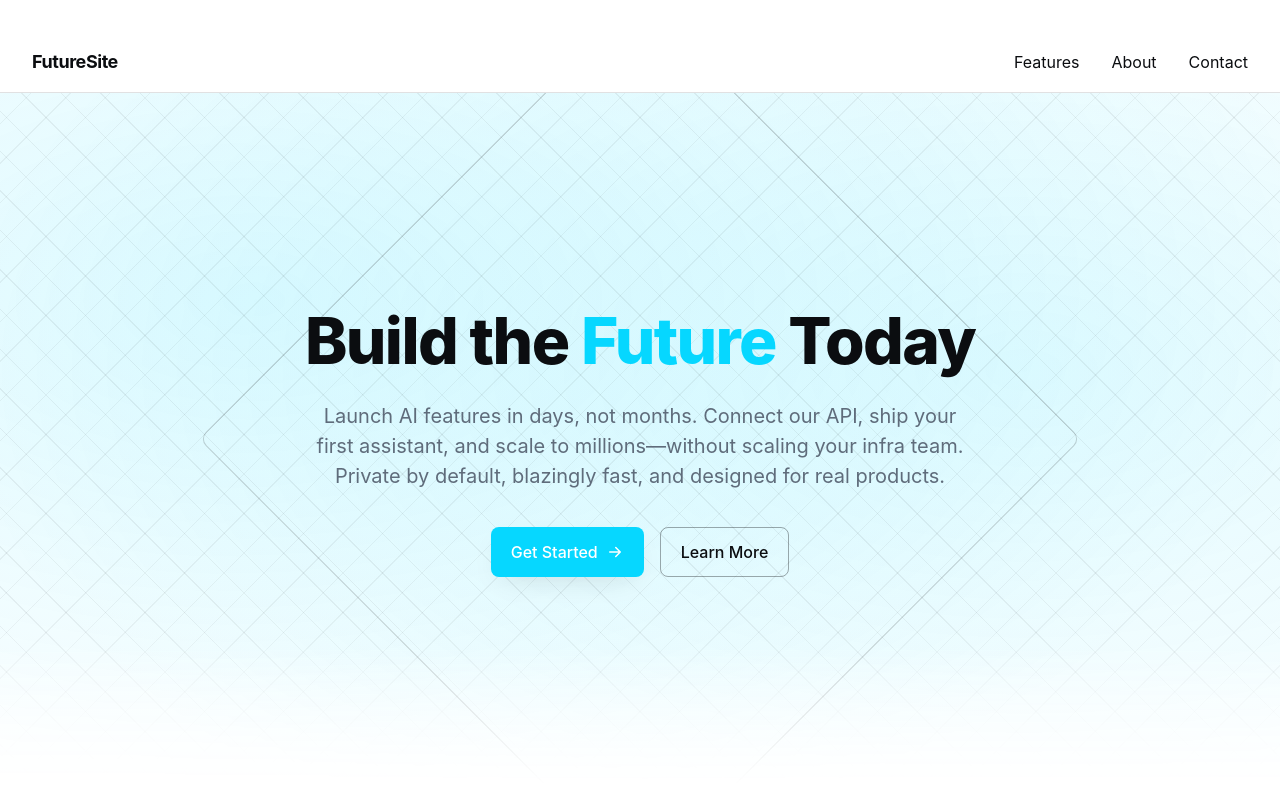
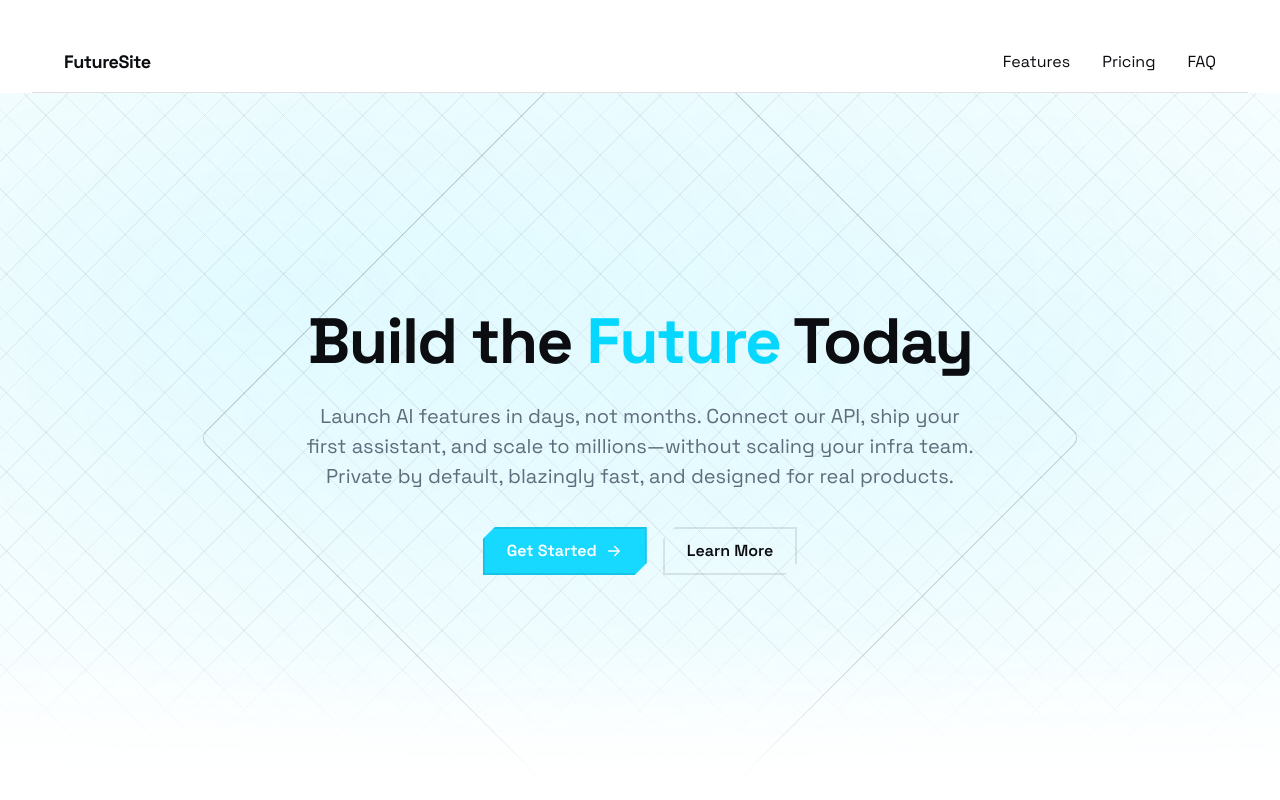
Before and after one commit to Zetchu/FinalProjectProgrammingInteracitivty, a React (Vite) app in the folder final-project/: page / in a window 1280 px wide. Shown: the top 800 px of the page. Built offline with nearby package versions, Linux system fonts and the light colour scheme.

Commit message:
font update, some styling changes

```diff
--- a/final-project/index.html
+++ b/final-project/index.html
@@ -6,6 +6,19 @@
       rel="icon"
       type="image/svg+xml"
       href="/ai.svg"
+    />
+    <link
+      rel="preconnect"
+      href="https://fonts.googleapis.com"
+    />
+    <link
+      rel="preconnect"
+      href="https://fonts.gstatic.com"
+      crossorigin
+    />
+    <link
+      href="https://fonts.googleapis.com/css2?family=Space+Grotesk:wght@300..700&display=swap"
+      rel="stylesheet"
     />
     <meta
       name="viewport"
--- a/final-project/src/index.css
+++ b/final-project/src/index.css
@@ -3,7 +3,7 @@
 /* ==== Theme (Tailwind v4 tokens) ==== */
 @theme {
   /* fonts */
-  --font-sans: 'Geist', 'Inter', ui-sans-serif, system-ui, -apple-system,
+  --font-sans: 'Space Grotesk', ui-sans-serif, system-ui, -apple-system,
     'Segoe UI', Roboto, 'Helvetica Neue', Arial, 'Noto Sans',
     'Apple Color Emoji', 'Segoe UI Emoji';
 
@@ -113,9 +113,10 @@
 /* ==== Hero background helpers ==== */
 .hero-wrap {
   position: relative;
+  z-index: 0;
   isolation: isolate;
-  --haze1: color-mix(in srgb, var(--color-accent) 14%, transparent);
-  --haze2: color-mix(in srgb, var(--color-accent) 12%, transparent);
+  --haze1: color-mix(in srgb, var(--color-accent) 10%, transparent);
+  --haze2: color-mix(in srgb, var(--color-accent) 8%, transparent);
   background: radial-gradient(
       120% 120% at 20% 30%,
       var(--haze1) 0%,
@@ -147,6 +148,67 @@
   pointer-events: none;
 }
 
+@layer components {
+  /* Base notched shape */
+  .btn-notch {
+    @apply relative inline-flex items-center gap-2 px-6 py-3 font-semibold transition duration-200;
+    clip-path: polygon(
+      10px 0,
+      /* ↖ top-left notch */ 100% 0,
+      /* top-right */ 100% calc(100% - 10px),
+      /* ↘ bottom-right notch start */ calc(100% - 10px) 100%,
+      /* ↘ bottom-right notch end   */ 0 100%,
+      /* bottom-left */ 0 10px /* back up left edge */
+    );
+  }
+
+  /* Filled (left button) */
+  .btn-notch--primary {
+    background: color-mix(in srgb, var(--color-fg) 92%, transparent);
+    color: var(--color-bg);
+    box-shadow: 0 8px 24px rgba(0, 0, 0, 0.18);
+  }
+  .btn-notch--primary:hover {
+    transform: translateY(-1px);
+  }
+
+  /* Thin border line that follows the notch (for both variants) */
+  .btn-notch::before {
+    content: '';
+    position: absolute;
+    inset: 0;
+    clip-path: inherit;
+    border: 2px solid color-mix(in srgb, var(--color-fg) 10%, transparent);
+    pointer-events: none;
+    border-radius: 0; /* keep crisp */
+  }
+
+  /* Outlined (right button) */
+  .btn-notch--ghost {
+    background: transparent;
+    color: var(--color-fg);
+  }
+  .btn-notch--ghost:hover {
+    background: color-mix(in srgb, var(--color-fg) 5%, transparent);
+  }
+
+  .btn-notch--primary {
+    background: color-mix(in srgb, var(--color-accent) 92%, transparent);
+    color: var(--color-bg);
+  }
+}
+@media (min-width: 1024px) {
+  .btn-notch {
+    clip-path: polygon(
+      12px 0,
+      100% 0,
+      100% calc(100% - 12px),
+      calc(100% - 12px) 100%,
+      0 100%,
+      0 12px
+    );
+  }
+}
 .hero-wrap::after {
   /* grid pattern */
   content: '';
--- a/final-project/src/sections/FAQ.jsx
+++ b/final-project/src/sections/FAQ.jsx
@@ -7,6 +7,7 @@ function FAQ() {
   const fadeRef = useStaggeredFadeIn({ baseDeplay: 120 });
   return (
     <section
+      id='faq'
       ref={fadeRef}
       className=' py-20 sm:py-24 lg:py-2'
     >
@@ -29,7 +30,7 @@ function FAQ() {
       <p className='text-xl font-light mt-3 mb-4 fade-item'>Don't hesitate!</p>
       <button
         href='#'
-        className='border-1 p-4 fade-item'
+        className='border-1 p-4 fade-item btn-notch btn-notch--primary'
       >
         {' '}
         Contact us
--- a/final-project/src/sections/Features.jsx
+++ b/final-project/src/sections/Features.jsx
@@ -28,7 +28,10 @@ function Features() {
   }, []);
 
   return (
-    <section className=' py-20 sm:py-24 lg:py-20'>
+    <section
+      id='features'
+      className=' py-20 sm:py-24 lg:py-20'
+    >
       <div
         className='grid lg:grid-cols-2 md:grid-cols-2 text-left'
         ref={gridRef}
@@ -93,7 +96,7 @@ function Features() {
           >
             See more
             <svg
-              className='w-4 h-4 '
+              className='w-4 h-4 transition-transform group-hover:translate-x-0.5'
               viewBox='0 0 24 24'
               fill='none'
               stroke='currentColor'
--- a/final-project/src/sections/Header.jsx
+++ b/final-project/src/sections/Header.jsx
@@ -42,7 +42,8 @@ export default function Header() {
   }, [open]);
 
   return (
-    <header className='sticky bleed-x p-0 top-0 z-50 border-b bg-bg border-[color-mix(in_srgb,var(--color-fg)_12%,transparent)]'>
+    <header className='sticky top-0 inset-x-0 z-50 bg-bg/85 backdrop-blur supports-[backdrop-filter]:backdrop-blur border-b border-[color-mix(in_srgb,var(--color-fg)_12%,transparent)]'>
+      {' '}
       <div className='mx-auto max-w-7xl pi-fluid py-4 flex items-center justify-between'>
         {/* Brand */}
         <a
@@ -67,17 +68,17 @@ export default function Header() {
             <li>
               <a
                 className='hover:underline nav-link'
-                href='#about'
+                href='#pricing'
               >
-                About
+                Pricing
               </a>
             </li>
             <li>
               <a
                 className='hover:underline nav-link'
-                href='#contact'
+                href='#faq'
               >
-                Contact
+                FAQ
               </a>
             </li>
           </ul>
@@ -126,7 +127,6 @@ export default function Header() {
           )}
         </button>
       </div>
-
       {/* Mobile menu: animated panel */}
       <nav
         id='primary-navigation'
--- a/final-project/src/sections/Hero.jsx
+++ b/final-project/src/sections/Hero.jsx
@@ -24,7 +24,7 @@ export default function Hero() {
         <div className='mt-9 flex flex-wrap gap-4 justify-center'>
           <a
             href='#get-started'
-            className='inline-flex items-center gap-2 rounded-md bg-[var(--color-accent)] text-bg px-5 py-3 font-medium elevate transition duration-300 ease-out hover:translate-y-[-1px] focus-visible:outline  focus-visible:outline-[var(--color-accent)]'
+            className='btn-notch btn-notch--primary'
           >
             Get Started
             <svg
@@ -46,7 +46,7 @@ export default function Hero() {
 
           <a
             href='#learn-more'
-            className='inline-flex items-center gap-2 rounded-md border border-[color-mix(in_srgb,var(--color-fg)_35%,transparent)] px-5 py-3 font-medium transition duration-300 ease-out hover:bg-[color-mix(in_srgb,var(--color-fg)_6%,transparent)]'
+            className='btn-notch btn-notch--ghost'
           >
             Learn More
           </a>
--- a/final-project/src/sections/Pricing.jsx
+++ b/final-project/src/sections/Pricing.jsx
@@ -7,6 +7,7 @@ function Pricing() {
   const fadeRef = useStaggeredFadeIn({ baseDeplay: 120, threshold: 0.2 });
   return (
     <section
+      id='pricing'
       ref={fadeRef}
       className='py-12 sm:py-16 lg:py-[2%]'
     >
--- a/final-project/src/sections/VideoSection.jsx
+++ b/final-project/src/sections/VideoSection.jsx
@@ -15,7 +15,7 @@ function VideoSection() {
              font-bold text-left
              my-4 lg:my-0 fade-item'
           >
-            Medium long section heading goes here
+            Production-ready AI in 300 seconds
           </h1>
         </div>
         <div className=''>
```
